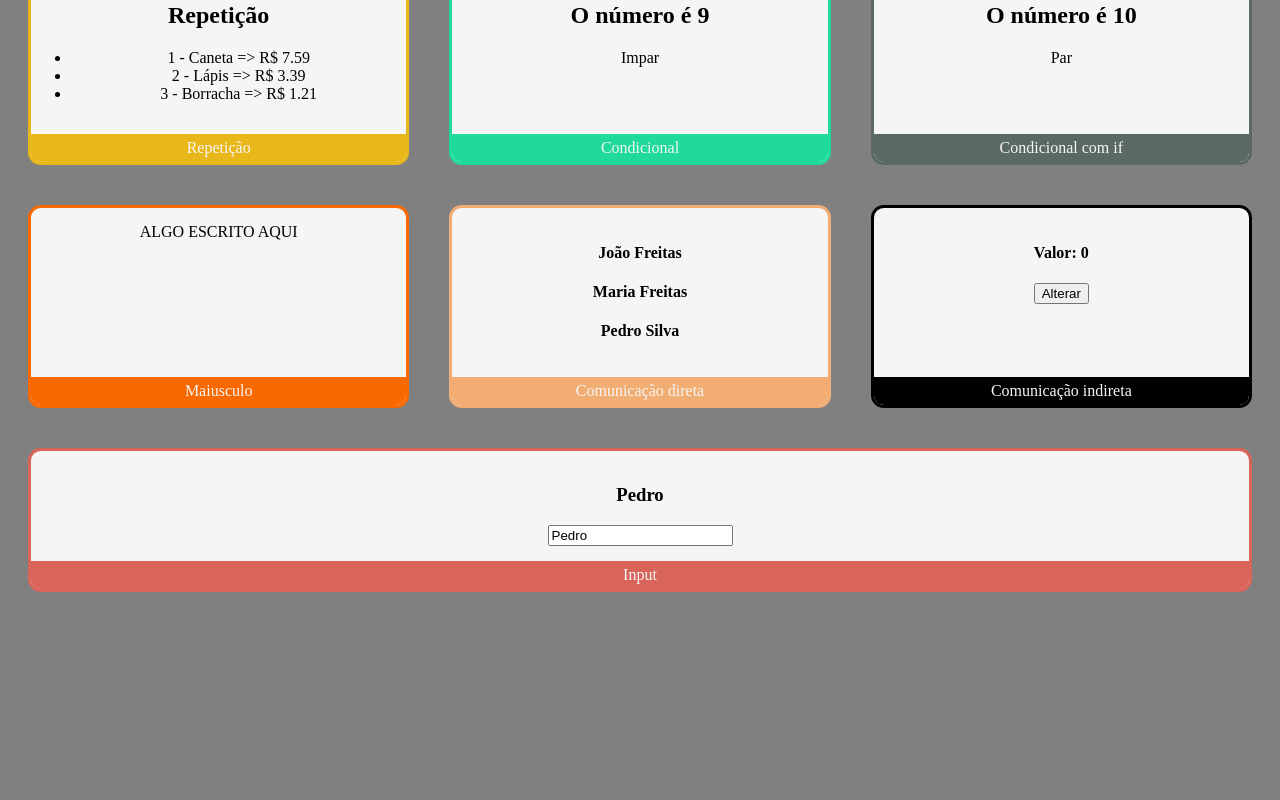
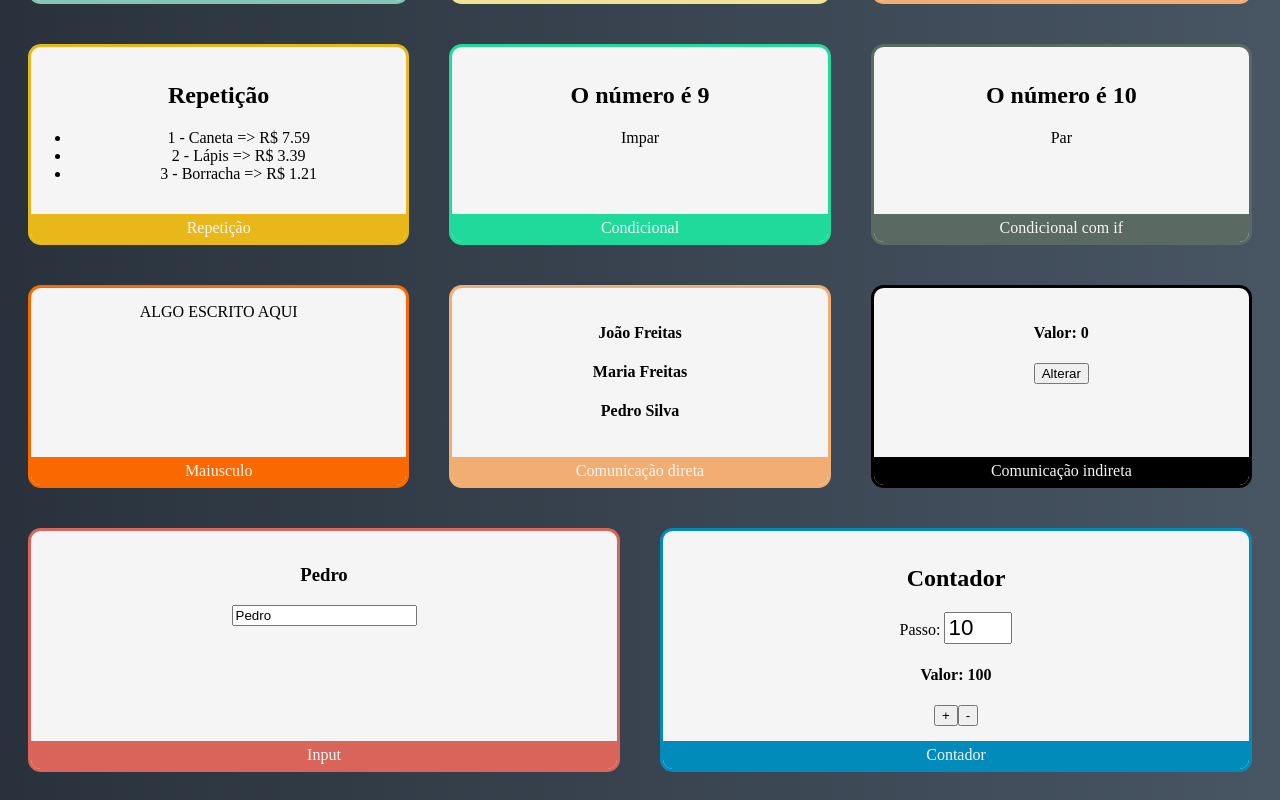
Before and after one commit to FabricioLinhares/aprendendo-react, a React (Create React App) app: page / in a window 1280 px wide. Shown: the part 341-1141 px from the top of the page. Before the commit the page ends 961 px from the top, so only its background shows below. Built offline with nearby package versions, Linux system fonts and the light colour scheme.

Commit message:
Contador

```diff
--- a/src/App.css
+++ b/src/App.css
@@ -1,4 +1,9 @@
 .App {
+    display: flex;
+    flex-direction: column;
+}
+
+.Cards {
     display: flex;
     flex-wrap: wrap;
 }
--- a/src/App.jsx
+++ b/src/App.jsx
@@ -18,9 +18,13 @@ import Super from './components/comunicacao/indireta/Super'
 
 import Input from './components/form/Input'
 
+import Contador from './components/contador/Contador'
 
 const App = () =>
     <div className="App">
+        <h1>Fundamentos React</h1>
+
+        <div className="Cards">
             <Card titulo="Primeiro Componente" cor="#85C4B9">
                 <Primeiro />
             </Card>
@@ -60,6 +64,9 @@ const App = () =>
             <Card titulo="Input" cor="#D96459">
                 <Input></Input>
             </Card>
+            <Card titulo="Contador" cor="#008BBA">
+                <Contador passo={10} valor={100}></Contador>
+            </Card>
 
             {/* <Card titulo="Maiusculo com filhos">
                 <MaiusculoFilhos>
@@ -74,4 +81,6 @@ const App = () =>
             </Card> */}
         </div>
 
+    </div>
+
 export default App
--- /dev/null
+++ b/src/components/contador/Contador.css
@@ -0,0 +1,4 @@
+.Contador input {
+    font-size: 1.4rem;
+    width: 60px;
+}
--- a/src/components/contador/Contador.jsx
+++ b/src/components/contador/Contador.jsx
@@ -0,0 +1,43 @@
+import './Contador.css'
+import React from 'react'
+
+export default class Contador extends React.Component {
+
+    state = {
+        passo: this.props.passo || 1,
+        valor: this.props.valor || 0
+    }
+
+    inc = () => {
+        this.setState({
+            valor: this.state.valor + this.state.passo
+        })
+    }
+
+    dec = () => {
+        this.setState({
+            valor: this.state.valor - this.state.passo
+        })
+    }
+
+    render() {
+        return (
+            <div className="Contador">
+                <h2>Contador</h2>
+                <div>
+                    <label for="passoInput">Passo: </label>
+                    <input id="passoInput" type="number"
+                        value={this.state.passo}
+                        onChange={e => this.setState({ passo: +e.target.value})}/>
+
+                </div>
+                <h4>Valor: {this.state.valor}</h4>
+
+                <div>
+                    <button onClick={this.inc}>+</button>
+                    <button onClick={this.dec}>-</button>
+                </div>
+            </div>
+        )
+    }
+}
--- a/src/index.css
+++ b/src/index.css
@@ -1,5 +1,8 @@
 body {
-    background: grey;
+    background: #485563;
+    background: -webkit-linear-gradient(to right, #29323c, #485563);
+    background: linear-gradient(to right, #29323c, #485563);
+
     color: whitesmoke;
 
     font-size: 1rem;
```
Also changed, not shown: 1 other file (tests, documents, lock files or other folders). Lines whose indentation alone changed are shown as unchanged.
